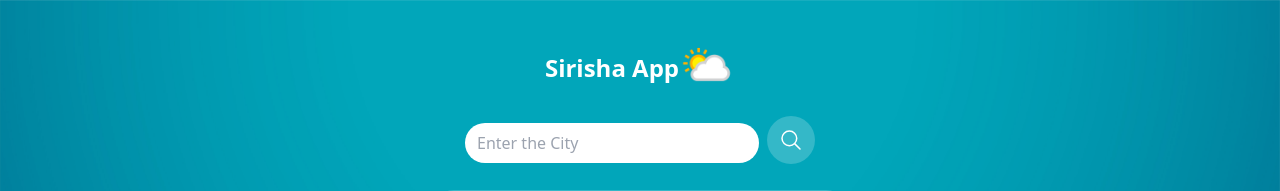
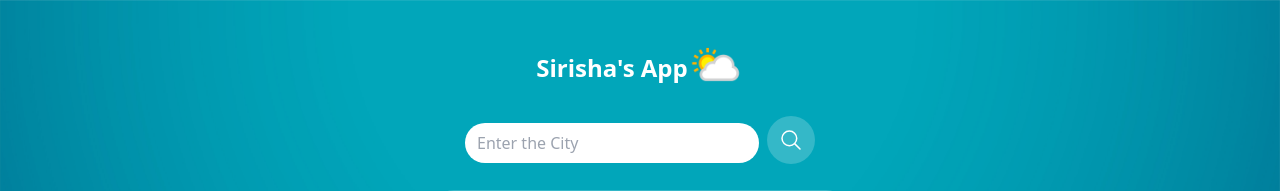
Before and after one commit to SirishaN2003/weather-app, a Django app: page / in a window 1280 px wide. Shown: the top 191 px of the page. Run offline with Django 5.2, Linux system fonts and the light colour scheme; data that the repository does not hold is empty.

Commit message:
Update index.html
Update index.html

```diff
--- a/app/templates/index.html
+++ b/app/templates/index.html
@@ -11,7 +11,7 @@
 
     <div class="flex items-center w-fit">
 
-        <h1 class="text-white text-2xl font-bold">Sirisha App</h1>
+        <h1 class="text-white text-2xl font-bold">Sirisha's App</h1>
     <img class="h-14 w-14" src="{% static 'images/116.png' %}" alt="" >
 
     </div>
```
